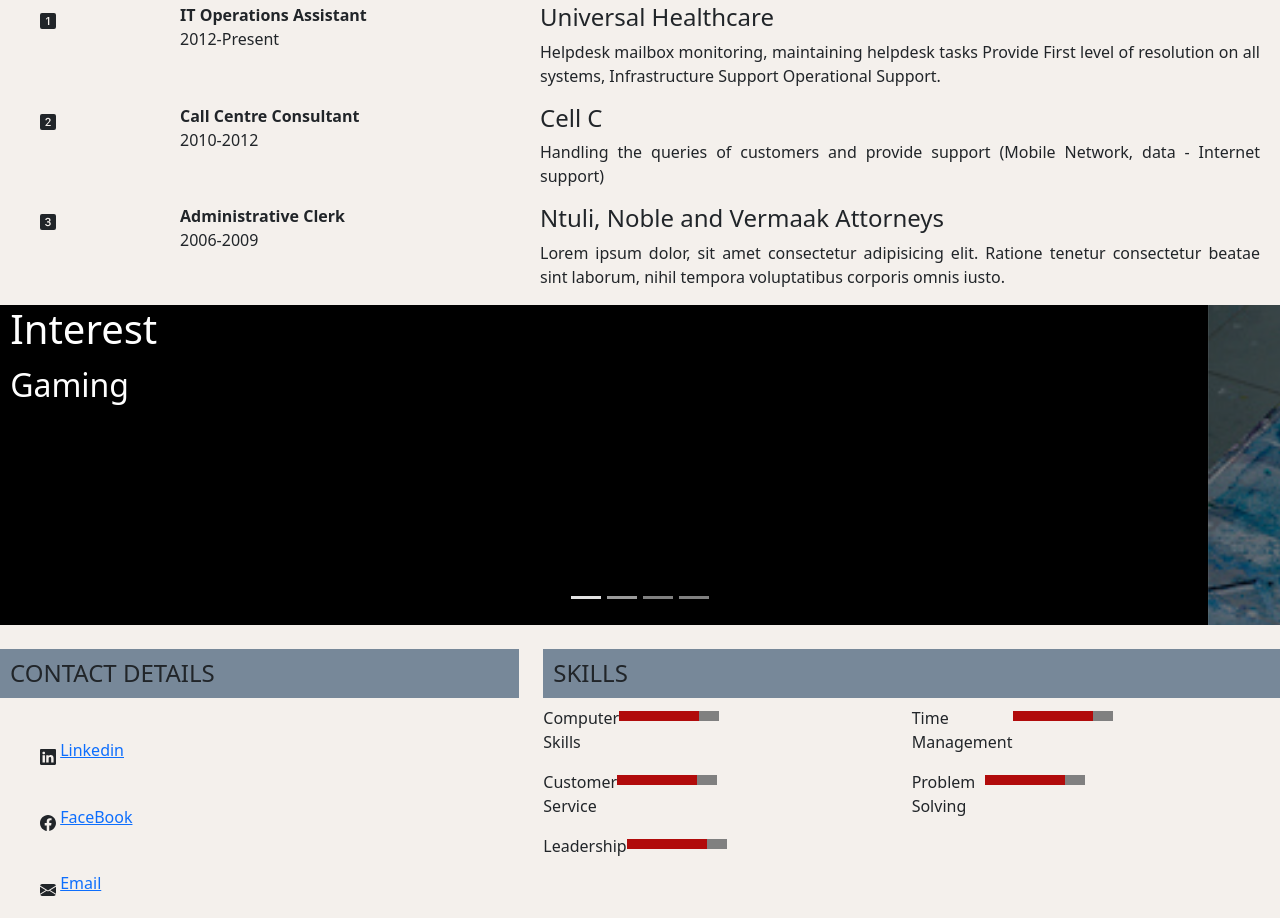
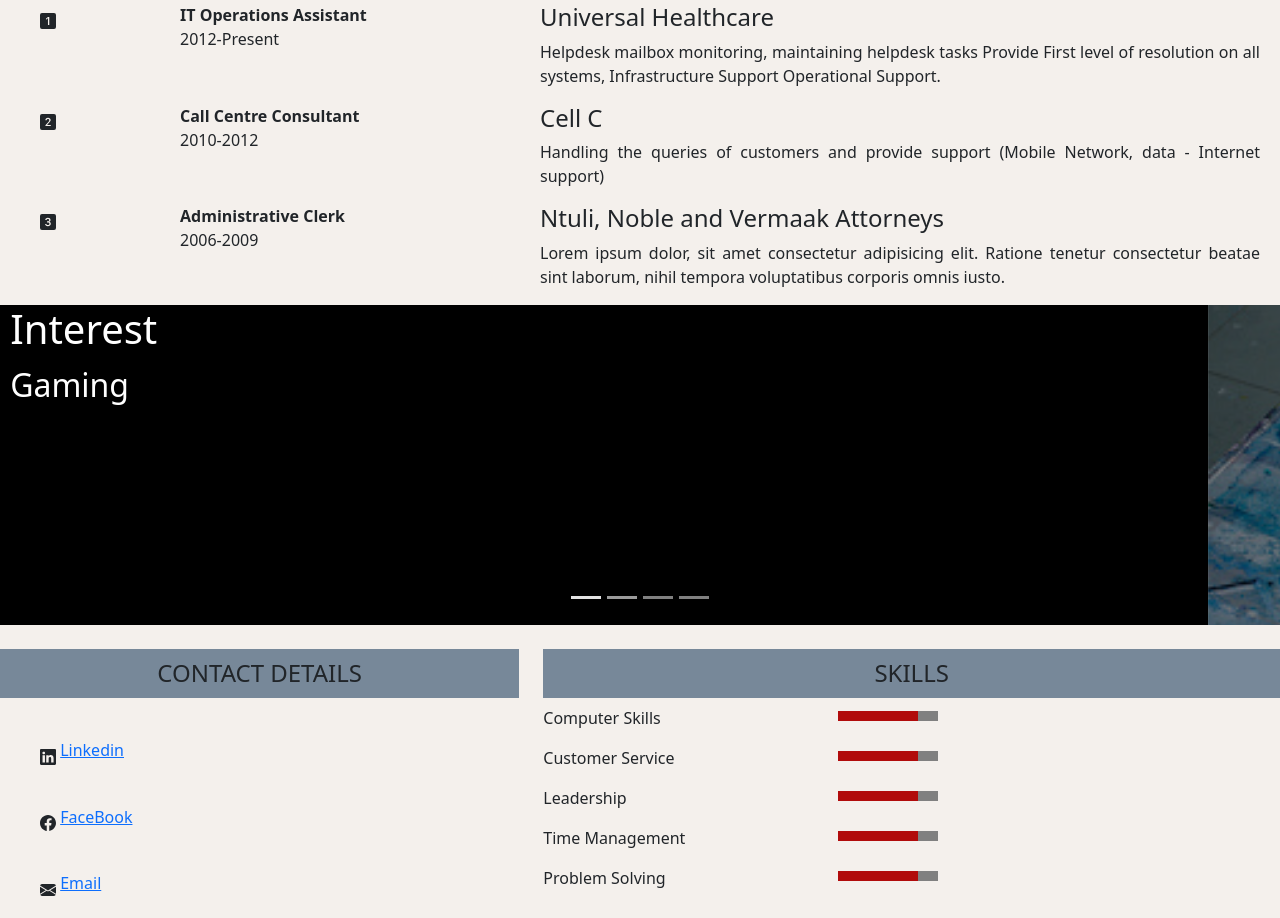
Before and after one commit to MannJefferson/WebDesign2022, a plain HTML site: page index.html in a window 1280 px wide. Shown: the part 876-1794 px from the top of the page. Drawn offline with nearby package versions, Linux system fonts and the light colour scheme.

Commit message:
Resume10.10

```diff
--- a/css/stylesheet.css
+++ b/css/stylesheet.css
@@ -172,6 +172,7 @@ svg {
   left: 0;
   right: 0;
   padding-bottom: 50px;
+
 }
 
 .overlay-image {
@@ -194,21 +195,24 @@ svg {
 #contacts {
   background: #778899;
   padding: 10px;
+  text-align: center;
 }
 
 #ui {
   display: grid;
-  grid-template-columns: 0.2fr 0.5fr;
+  grid-template-columns: 0.4fr 0.5fr;
 }
 
 .skills {
   display: grid;
-  grid-template-columns: 1fr 1fr;
+  grid-template-columns: 1fr;
+
 }
 
 #skills {
   background: #778899;
   padding: 10px;
+  text-align: center;
 }
 
 #progress-bar {
```
